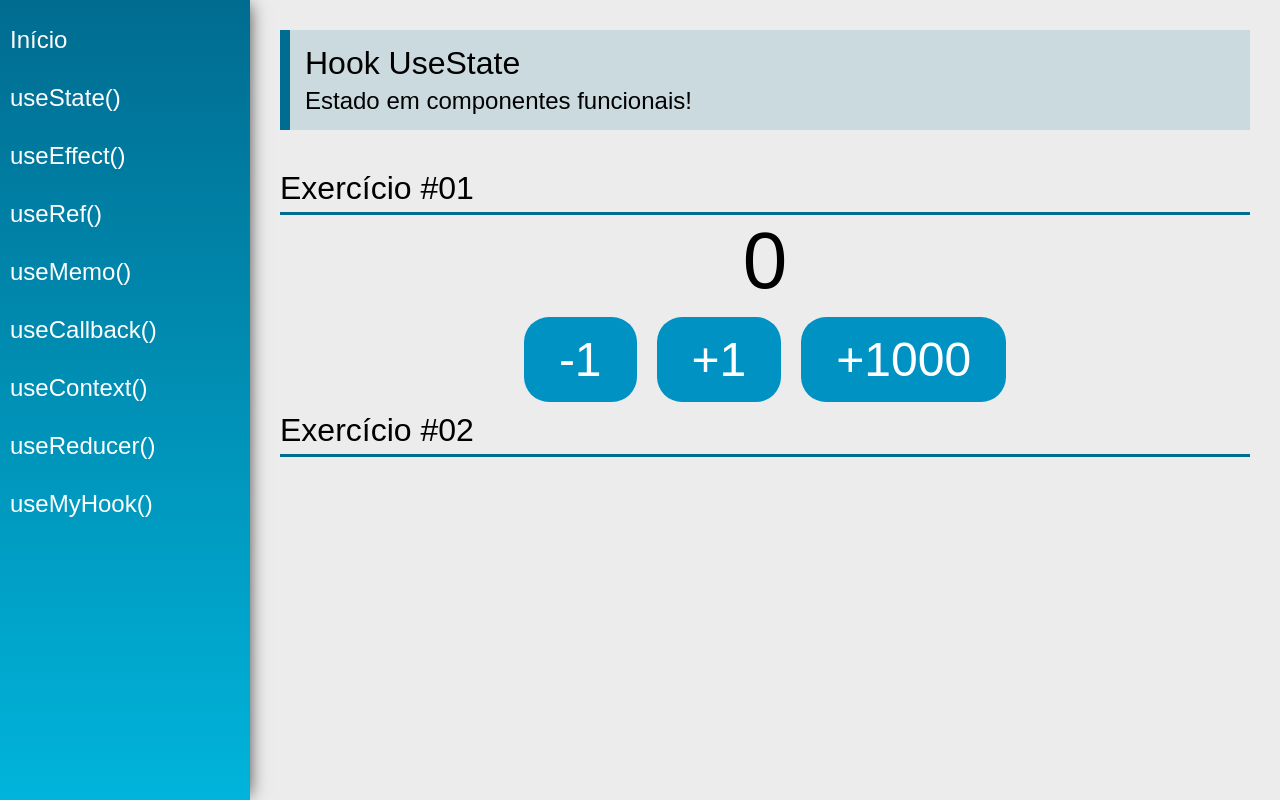
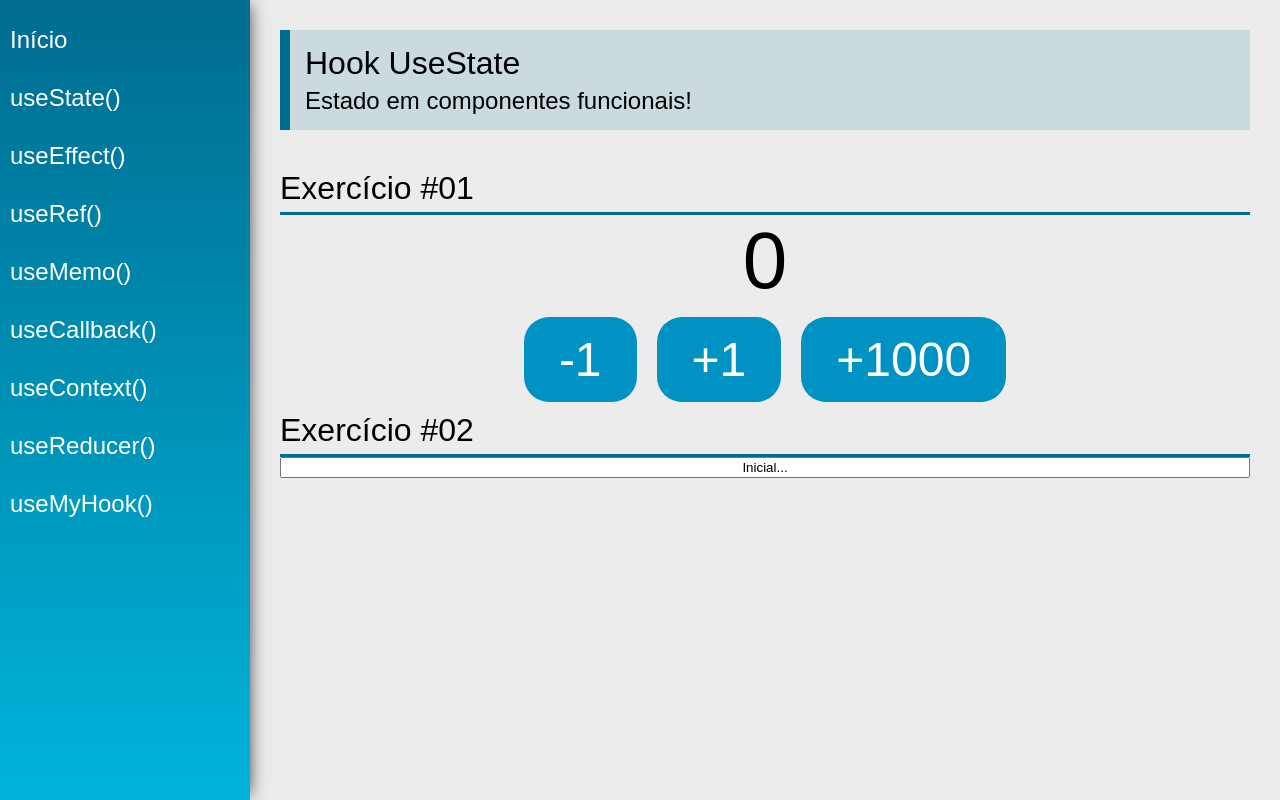
Before and after one commit to wen-dell/hooks, a React (Create React App) app: page /useState in a window 1280 px wide. Built offline with nearby package versions, Linux system fonts and the light colour scheme.

Commit message:
UseState #02

```diff
--- a/src/views/examples/UseState.jsx
+++ b/src/views/examples/UseState.jsx
@@ -4,6 +4,7 @@ import SectionTitle from '../../components/layout/SectionTitle';
 
 const UseState = (props) => {
     const [count, setCount] = useState(0);
+    const [name, setName] = useState("Inicial...");
     return (
         <div className="UseState">
             <PageTitle
@@ -21,9 +22,7 @@ const UseState = (props) => {
             </div>
 
             <SectionTitle title="Exercício #02" />
-            <div className="center">
-
-            </div>
+            <input type="text" className="center" value={name} onChange={e => setName(e.target.value)}/>
         </div>
     );
 }
```
